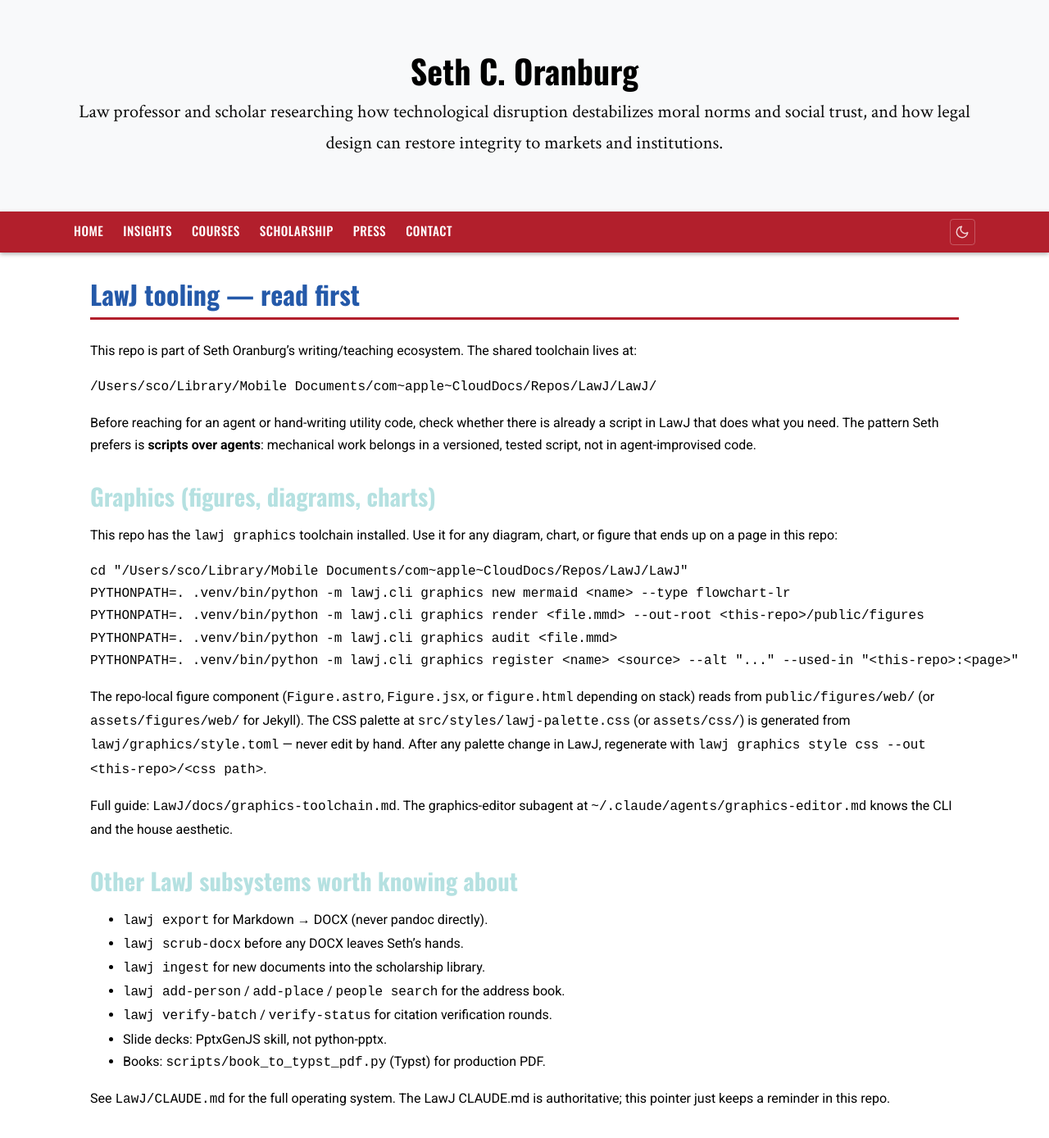
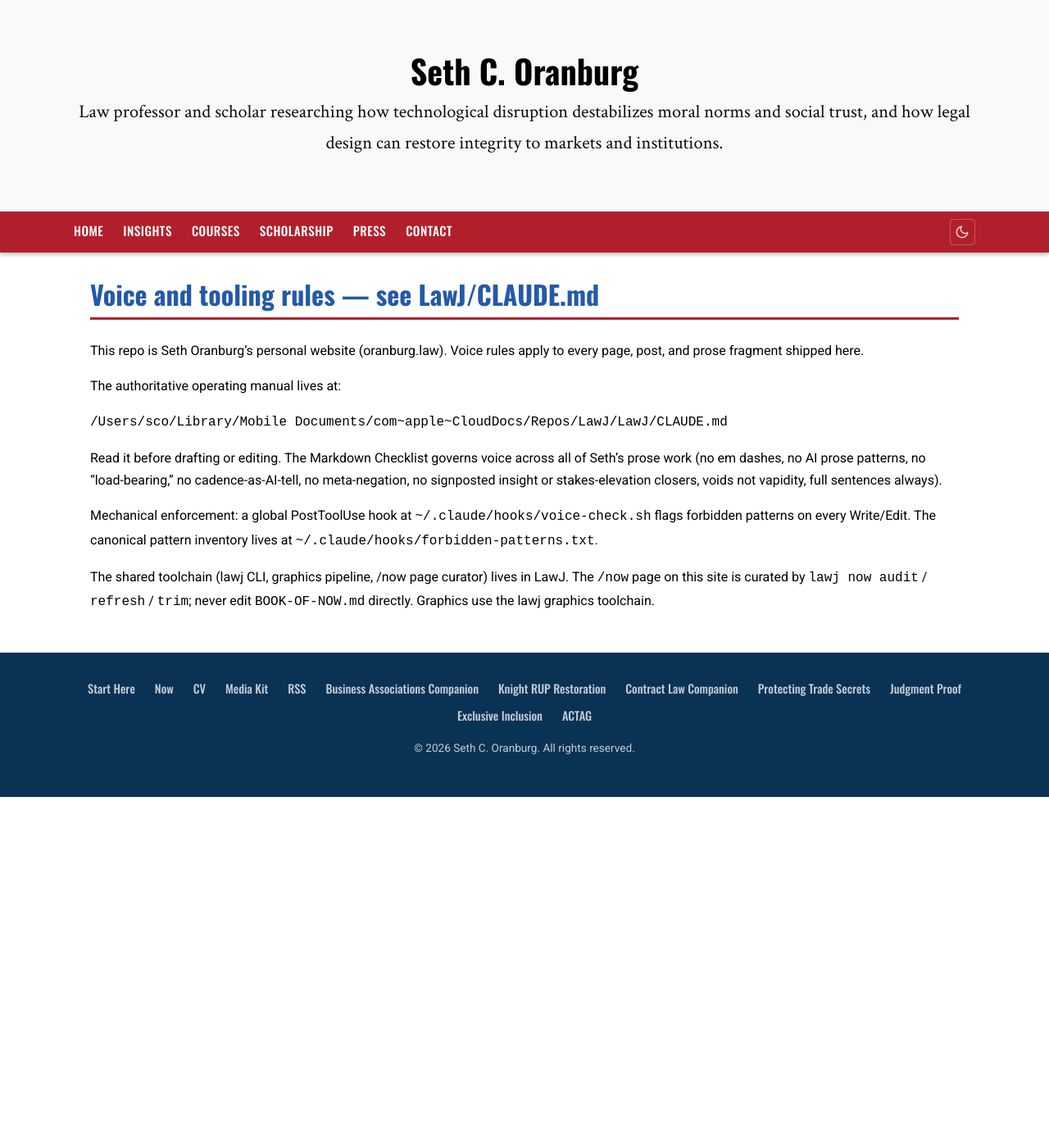
Before and after one commit to Oranburg/oranburg.github.io, a Jekyll site: the page built from CLAUDE.md, in a window 1280 px wide and 1400 px high. Shown: the top 1388 px of the window at 82% size. Built offline with Jekyll 4.4.1, drawn with Linux system fonts in a browser that asks for light colours; our own code applies the rules of GitHub Pages for plain Markdown files.

Commit message:
add CLAUDE.md pointer to LawJ canonical voice rules
Brief pointer file so any Claude Code session in this repo loads the
voice rules and tooling conventions that live authoritatively at
LawJ/CLAUDE.md. Matches the BA, K, PTS, and equally-poor convention.

Co-Authored-By: Claude Opus 4.7 (1M context) <noreply@anthropic.com>

````diff
--- a/CLAUDE.md
+++ b/CLAUDE.md
@@ -1,35 +1,13 @@
-## LawJ tooling — read first
+## Voice and tooling rules — see LawJ/CLAUDE.md
 
-This repo is part of Seth Oranburg's writing/teaching ecosystem. The shared toolchain lives at:
+This repo is Seth Oranburg's personal website (oranburg.law). Voice rules apply to every page, post, and prose fragment shipped here.
 
-`/Users/sco/Library/Mobile Documents/com~apple~CloudDocs/Repos/LawJ/LawJ/`
+The authoritative operating manual lives at:
 
-Before reaching for an agent or hand-writing utility code, check whether there is already a script in LawJ that does what you need. The pattern Seth prefers is **scripts over agents**: mechanical work belongs in a versioned, tested script, not in agent-improvised code.
+`/Users/sco/Library/Mobile Documents/com~apple~CloudDocs/Repos/LawJ/LawJ/CLAUDE.md`
 
-### Graphics (figures, diagrams, charts)
+Read it before drafting or editing. The Markdown Checklist governs voice across all of Seth's prose work (no em dashes, no AI prose patterns, no "load-bearing," no cadence-as-AI-tell, no meta-negation, no signposted insight or stakes-elevation closers, voids not vapidity, full sentences always).
 
-This repo has the `lawj graphics` toolchain installed. Use it for any diagram, chart, or figure that ends up on a page in this repo:
+Mechanical enforcement: a global PostToolUse hook at `~/.claude/hooks/voice-check.sh` flags forbidden patterns on every Write/Edit. The canonical pattern inventory lives at `~/.claude/hooks/forbidden-patterns.txt`.
 
-```
-cd "/Users/sco/Library/Mobile Documents/com~apple~CloudDocs/Repos/LawJ/LawJ"
-PYTHONPATH=. .venv/bin/python -m lawj.cli graphics new mermaid <name> --type flowchart-lr
-PYTHONPATH=. .venv/bin/python -m lawj.cli graphics render <file.mmd> --out-root <this-repo>/public/figures
-PYTHONPATH=. .venv/bin/python -m lawj.cli graphics audit <file.mmd>
-PYTHONPATH=. .venv/bin/python -m lawj.cli graphics register <name> <source> --alt "..." --used-in "<this-repo>:<page>"
-```
-
-The repo-local figure component (`Figure.astro`, `Figure.jsx`, or `figure.html` depending on stack) reads from `public/figures/web/` (or `assets/figures/web/` for Jekyll). The CSS palette at `src/styles/lawj-palette.css` (or `assets/css/`) is generated from `lawj/graphics/style.toml` — never edit by hand. After any palette change in LawJ, regenerate with `lawj graphics style css --out <this-repo>/<css path>`.
-
-Full guide: `LawJ/docs/graphics-toolchain.md`. The graphics-editor subagent at `~/.claude/agents/graphics-editor.md` knows the CLI and the house aesthetic.
-
-### Other LawJ subsystems worth knowing about
-
-- `lawj export` for Markdown → DOCX (never pandoc directly).
-- `lawj scrub-docx` before any DOCX leaves Seth's hands.
-- `lawj ingest` for new documents into the scholarship library.
-- `lawj add-person` / `add-place` / `people search` for the address book.
-- `lawj verify-batch` / `verify-status` for citation verification rounds.
-- Slide decks: PptxGenJS skill, not python-pptx.
-- Books: `scripts/book_to_typst_pdf.py` (Typst) for production PDF.
-
-See `LawJ/CLAUDE.md` for the full operating system. The LawJ CLAUDE.md is authoritative; this pointer just keeps a reminder in this repo.
+The shared toolchain (lawj CLI, graphics pipeline, /now page curator) lives in LawJ. The `/now` page on this site is curated by `lawj now audit` / `refresh` / `trim`; never edit `BOOK-OF-NOW.md` directly. Graphics use the lawj graphics toolchain.
````
